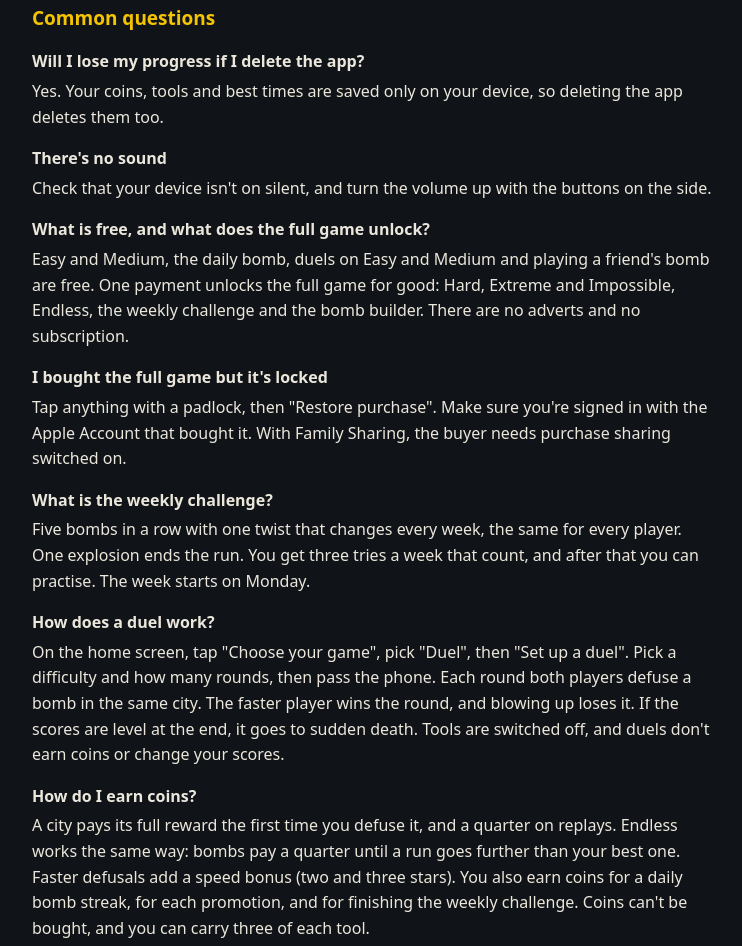
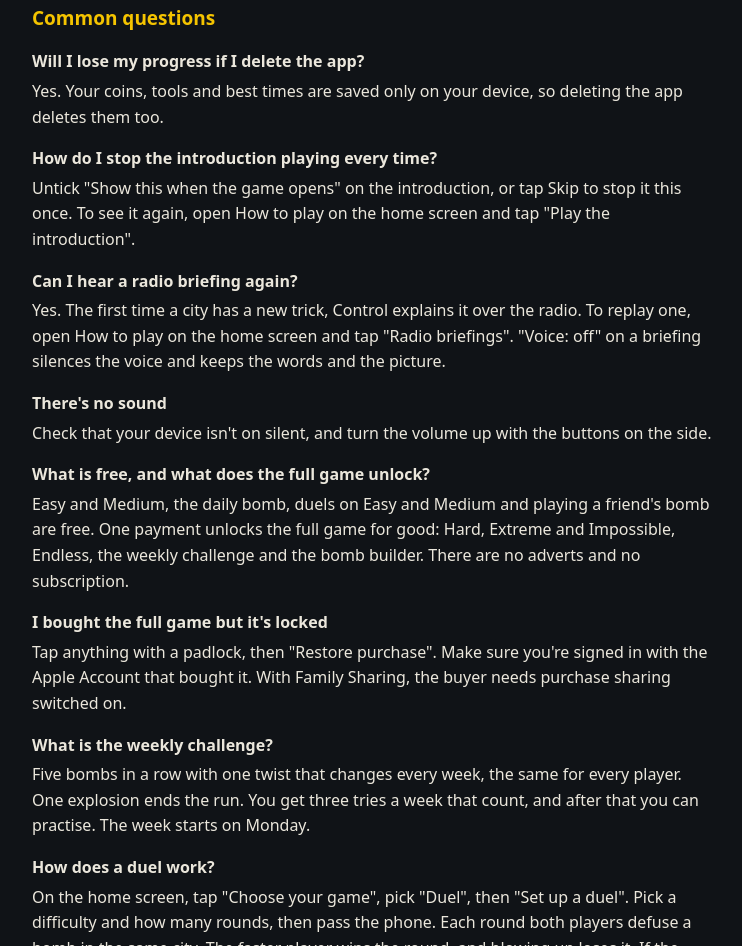
Before and after one commit to markyb250/detonate, a plain HTML site: page support.html in a window 1280 px wide. Shown: the part 828-1774 px from the top of the page, without its empty margins (268-1010 px from the left). Drawn offline with Linux system fonts and the light colour scheme.

Commit message:
Support: how to stop the introduction and replay radio briefings
Co-Authored-By: Claude Fable 5.2 <noreply@anthropic.com>

```diff
--- a/support.html
+++ b/support.html
@@ -48,6 +48,10 @@
   <dl>
     <dt>Will I lose my progress if I delete the app?</dt>
     <dd>Yes. Your coins, tools and best times are saved only on your device, so deleting the app deletes them too.</dd>
+    <dt>How do I stop the introduction playing every time?</dt>
+    <dd>Untick "Show this when the game opens" on the introduction, or tap Skip to stop it this once. To see it again, open How to play on the home screen and tap "Play the introduction".</dd>
+    <dt>Can I hear a radio briefing again?</dt>
+    <dd>Yes. The first time a city has a new trick, Control explains it over the radio. To replay one, open How to play on the home screen and tap "Radio briefings". "Voice: off" on a briefing silences the voice and keeps the words and the picture.</dd>
     <dt>There's no sound</dt>
     <dd>Check that your device isn't on silent, and turn the volume up with the buttons on the side.</dd>
     <dt>What is free, and what does the full game unlock?</dt>
```
